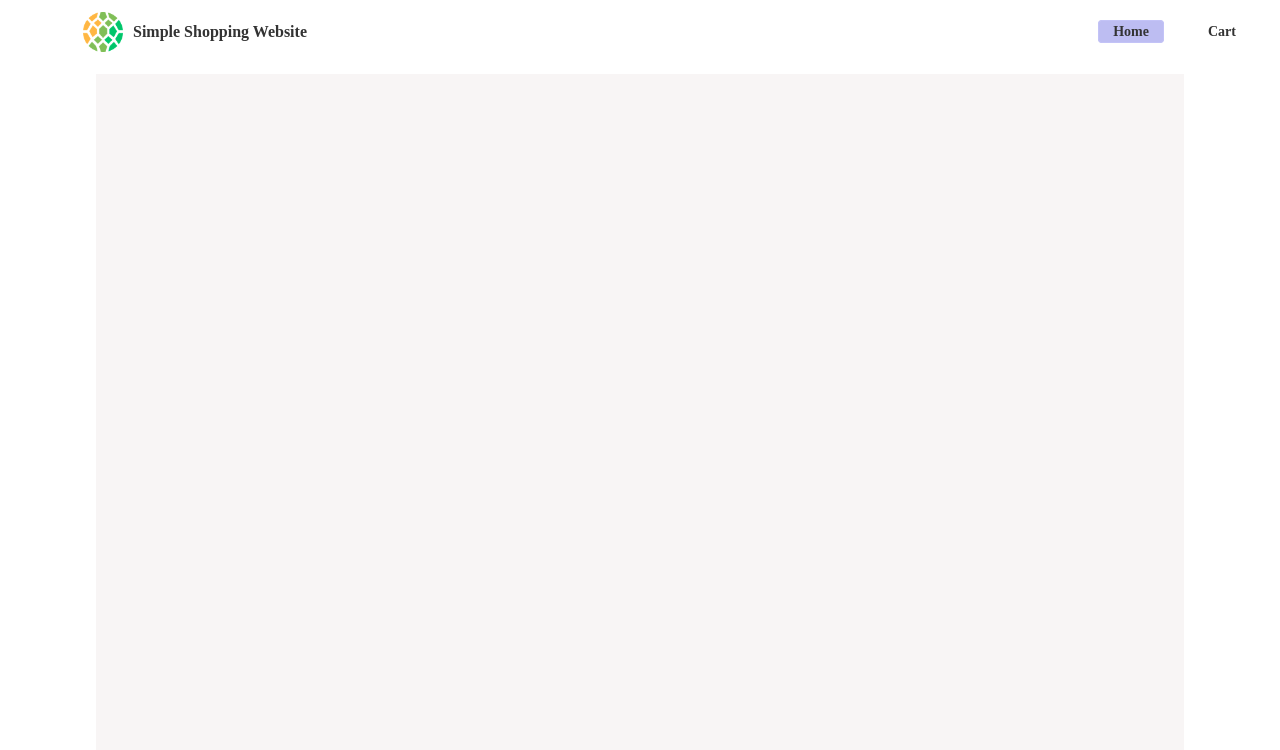
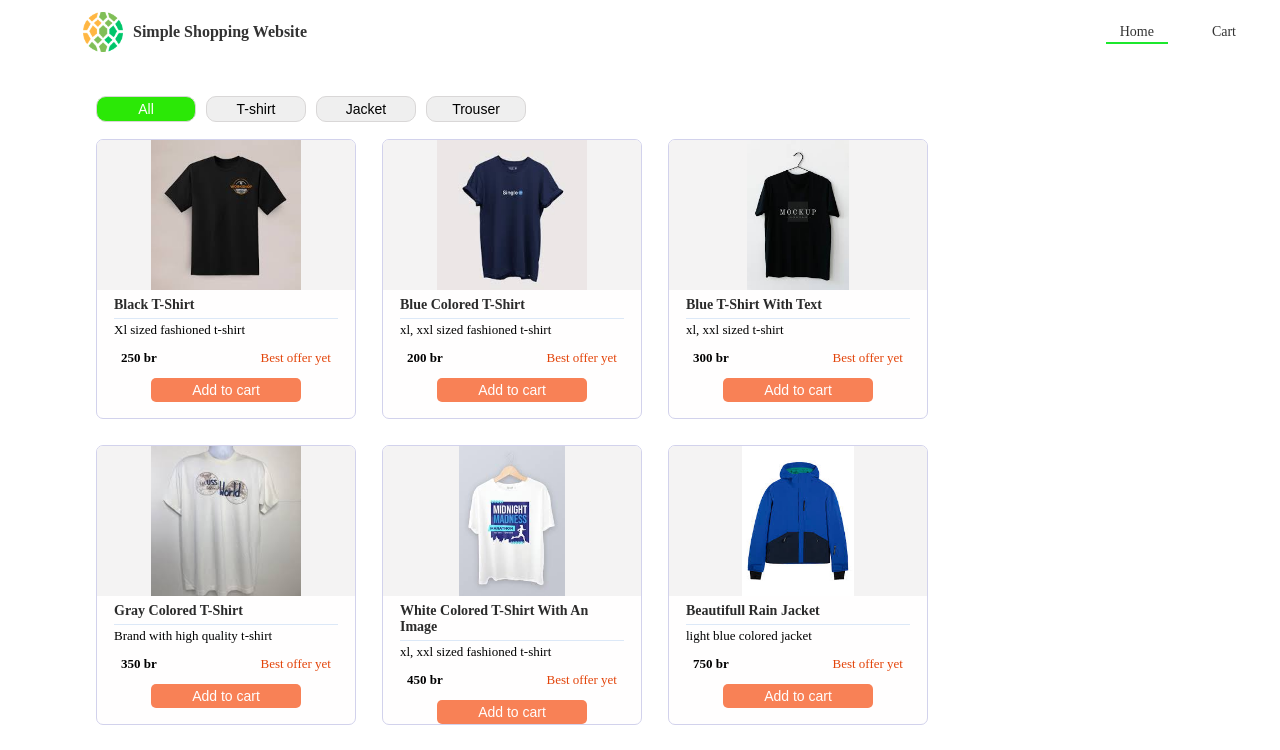
Before and after one commit to sami855-ux/Shopping-cart-website, a React (Vite) app: page / in a window 1280 px wide. Shown: the top 750 px of the page. Built offline with nearby package versions, Linux system fonts and the light colour scheme; data requests are answered from the project's data file.

Commit message:
Static version of home page is finished

```diff
--- a/data/item.json
+++ b/data/item.json
@@ -5,84 +5,96 @@
       "title": "Black T-shirt",
       "price": "250",
       "desc": "Xl sized fashioned t-shirt",
-      "image-path": "./cloth1.jfif"
+      "image-path": "./cloth1.jfif",
+      "type": "t-shirt"
     },
     {
       "id": "t4759",
       "title": "Blue colored T-shirt",
       "price": "200",
       "desc": "xl, xxl sized fashioned t-shirt",
-      "image-path": "./cloth2.jfif"
+      "image-path": "./cloth2.jfif",
+      "type": "t-shirt"
     },
     {
       "id": "ts78542",
       "title": "Blue T-shirt with text",
       "price": "300",
       "desc": "xl, xxl sized t-shirt",
-      "image-path": "./cloth3.jfif"
+      "image-path": "./cloth3.jfif",
+      "type": "t-shirt"
     },
     {
       "id": "t45396",
       "title": "gray colored T-shirt",
       "price": "350",
       "desc": "Brand with high quality t-shirt",
-      "image-path": "./cloth4.jfif"
+      "image-path": "./cloth4.jfif",
+      "type": "t-shirt"
     },
     {
       "id": "t4759",
       "title": "White colored T-shirt with an image",
       "price": "450",
       "desc": "xl, xxl sized fashioned t-shirt",
-      "image-path": "./cloth6.jfif"
+      "image-path": "./cloth6.jfif",
+      "type": "t-shirt"
     },
     {
       "id": "ts4582",
       "title": "Beautifull Rain Jacket",
       "price": "750",
       "desc": "light blue colored jacket",
-      "image-path": "./cloth7.jfif"
+      "image-path": "./cloth7.jfif",
+      "type": "jacket"
     },
     {
       "id": "ja4522",
       "title": "Old-school jacket",
       "price": "1150",
       "desc": "with all sizes",
-      "image-path": "./cloth9.jfif"
+      "image-path": "./cloth9.jfif",
+      "type": "jacket"
     },
     {
       "id": "ja47589",
       "title": "Black colored leather jacket",
       "price": "950",
       "desc": "just xl size ",
-      "image-path": "./cloth10.jfif"
+      "image-path": "./cloth10.jfif",
+      "type": "jacket"
     },
     {
       "id": "jakt78455",
       "title": "Confertable jacket",
       "price": "450",
       "desc": "For cold day",
-      "image-path": "./cloth11.jfif"
+      "image-path": "./cloth11.jfif",
+      "type": "jacket"
     },
     {
       "id": "jaj4522",
       "title": "Old-school jacket",
       "price": "1150",
       "desc": "white colored ",
-      "image-path": "./cloth13.jfif"
+      "image-path": "./cloth13.jfif",
+      "type": "jacket"
     },
     {
       "id": "tr4822",
       "title": "Collection of trousers",
       "price": "1550",
       "desc": "adult sized fashioned and brand",
-      "image-path": "./cloth15.jfif"
+      "image-path": "./cloth15.jfif",
+      "type": "trouser"
     },
     {
       "id": "tr475866",
       "title": "Beautiful Trouser",
       "price": "750",
       "desc": "for adults",
-      "image-path": "./images.jfif"
+      "image-path": "./images.jfif",
+      "type": "trouser"
     }
   ]
 }
--- a/src/Component/Header.module.css
+++ b/src/Component/Header.module.css
@@ -5,6 +5,7 @@
   align-items: center;
   justify-content: space-between;
   padding: 0 20px;
+  margin-bottom: 25px;
 }
 .wrapper a {
   text-decoration: none;
@@ -36,15 +37,12 @@
   padding: 10px;
   margin-block: 5px;
   cursor: pointer;
-  font-weight: bold;
 }
 .wrapper ul li a {
   color: #333;
   padding-inline: 14px;
   padding-block: 3px;
-  border-radius: 4px;
 }
 .wrapper ul li a:global(.active) {
-  border: 1px solid rgb(195, 195, 247);
-  background-color: rgb(189, 189, 242);
+  border-bottom: 2px solid rgb(28, 232, 45);
 }
--- /dev/null
+++ b/src/Component/ItemList.jsx
@@ -0,0 +1,26 @@
+import PropTypes from "prop-types"
+import styles from "./ItemList.module.css"
+
+function ItemList({ item }) {
+  return (
+    <div className={styles.list}>
+      <img src={item["image-path"]} alt="" />
+      <section className={styles.item}>
+        <span>{item.title}</span>
+        <p>{item.desc}</p>
+
+        <div className={styles.price}>
+          <span>{item.price} br</span>
+          <p>Best offer yet</p>
+        </div>
+        <button className={styles.btn}>Add to cart</button>
+      </section>
+    </div>
+  )
+}
+
+ItemList.propTypes = {
+  item: PropTypes.object,
+}
+
+export default ItemList
--- /dev/null
+++ b/src/Component/ItemList.module.css
@@ -0,0 +1,64 @@
+.list {
+  width: 260px;
+  height: 280px;
+  background-color: rgb(255, 254, 254);
+  display: flex;
+  flex-direction: column;
+  align-items: center;
+  border: 1px solid rgb(210, 210, 236);
+  border-radius: 7px;
+  overflow: hidden;
+}
+.list img {
+  width: 100%;
+  height: 54%;
+  object-fit: contain;
+  background-color: rgb(244, 243, 243);
+}
+.item {
+  width: 100%;
+  padding: 7px 17px;
+  display: flex;
+  flex-direction: column;
+}
+.item > span {
+  font-weight: 800;
+  padding-bottom: 5px;
+  border-bottom: 1px solid rgb(220, 232, 247);
+  margin-bottom: 3px;
+  font-size: 14px;
+  color: rgb(43, 43, 43);
+  text-transform: capitalize;
+}
+
+.item > p {
+  font-size: 13px;
+}
+.price {
+  margin-top: 5px;
+  width: 100%;
+  height: 30px;
+  display: flex;
+  align-items: center;
+  justify-content: space-between;
+  padding-inline: 7px;
+}
+.price span {
+  font-weight: 800;
+  font-size: 13px;
+}
+.price p {
+  font-size: 13px;
+  color: rgb(227, 68, 10);
+}
+.btn {
+  width: 150px;
+  margin: 5px auto;
+  padding: 4px 0;
+  border: none;
+  outline: none;
+  border-radius: 5px;
+  background-color: rgb(248, 129, 86);
+  color: #fff;
+  cursor: pointer;
+}
--- a/src/Pages/Homepage.jsx
+++ b/src/Pages/Homepage.jsx
@@ -2,6 +2,7 @@ import { useEffect, useState } from "react"
 
 import Header from "../Component/Header"
 import styles from "./Homepage.module.css"
+import ItemList from "../Component/ItemList"
 
 const BASE_URL = "http://localhost:1234/item"
 
@@ -28,7 +29,21 @@ function Homepage() {
   return (
     <>
       <Header />
-      <main className={styles.mainWrapper}></main>
+      <div className={styles.filter}>
+        <button className={styles.active}>All</button>
+        <button>T-shirt</button>
+        <button>Jacket</button>
+        <button>Trouser</button>
+      </div>
+      <main className={styles.mainWrapper}>
+        {itemData.length > 0 ? (
+          itemData.map((item, itemIndex) => (
+            <ItemList item={item} key={itemIndex} />
+          ))
+        ) : (
+          <p>There is no data yet!</p>
+        )}
+      </main>
     </>
   )
 }
--- a/src/Pages/Homepage.module.css
+++ b/src/Pages/Homepage.module.css
@@ -1,9 +1,28 @@
 .mainWrapper {
   width: 85%;
-  margin: 10px auto;
-  background-color: #f8f5f5;
-  height: 100vh;
+  margin: 10px auto 20px;
+  min-height: 100vh;
   display: flex;
   flex-wrap: wrap;
+  gap: 26px;
+}
+.filter {
+  width: 85%;
+  height: 40px;
+  margin: 0 auto;
+  display: flex;
+  align-items: center;
   gap: 10px;
 }
+.filter button {
+  width: 100px;
+  padding-block: 4px;
+  border: 1px solid rgb(217, 215, 215);
+  border-radius: 10px;
+  font-family: sans-serif;
+  cursor: pointer;
+}
+.active {
+  background-color: rgb(43, 232, 6);
+  color: #fff;
+}
```
